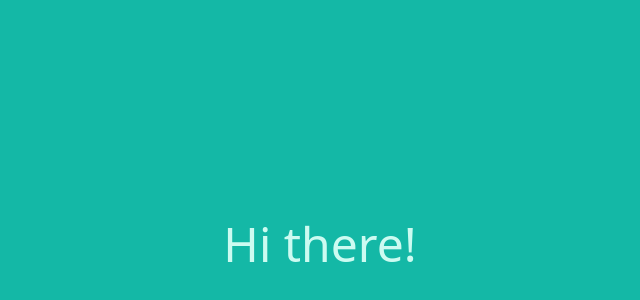
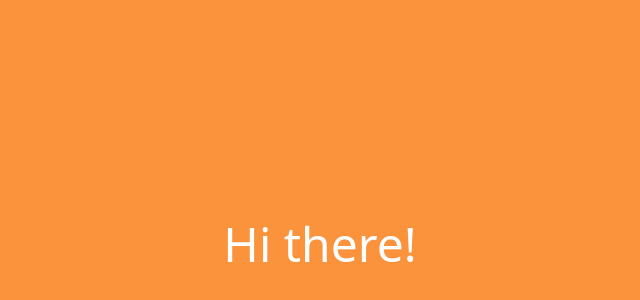
Before and after one commit to fidomax07/tailwind-sample-site, a website built with Vite: page index.html in a window 1280 px wide. Shown: the part 156-456 px from the top of the page, without its empty margins (320-960 px from the left). Built offline with nearby package versions, Linux system fonts and the light colour scheme.

Commit message:
Change background color

```diff
--- a/index.html
+++ b/index.html
@@ -6,7 +6,7 @@
     <meta name="viewport" content="width=device-width, initial-scale=1.0" />
     <title>Beginner Tailwind Site</title>
   </head>
-  <body class="min-h-screen flex items-center justify-center text-5xl bg-teal-500 text-teal-100">
+  <body class="min-h-screen flex items-center justify-center text-5xl bg-orange-400 text-white">
 
     Hi there!
 
```
